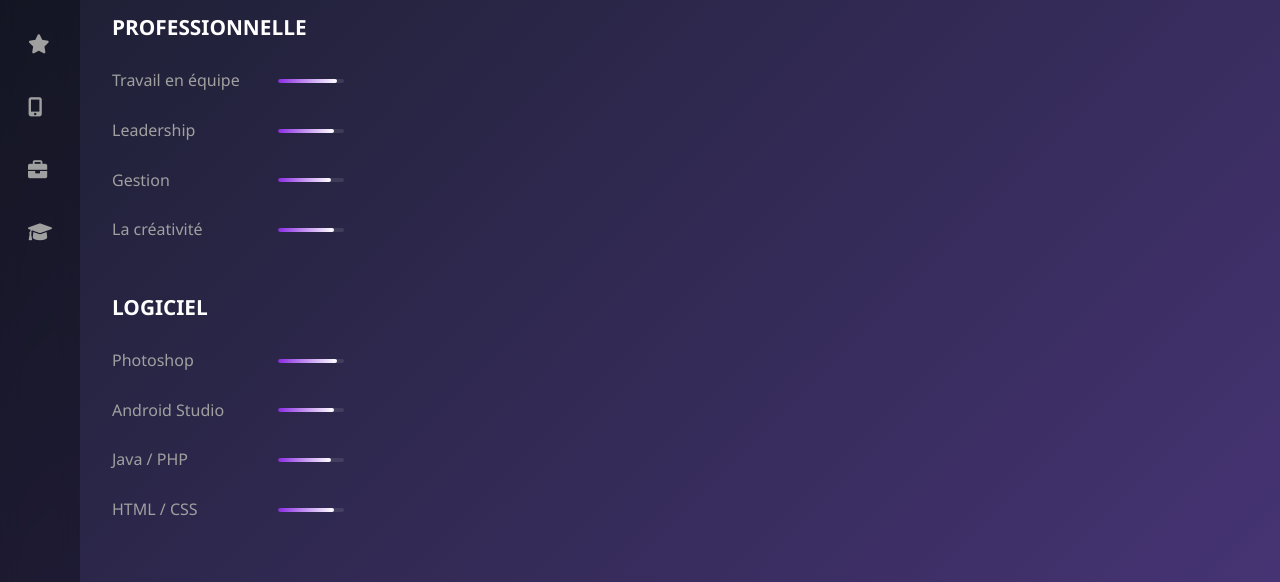
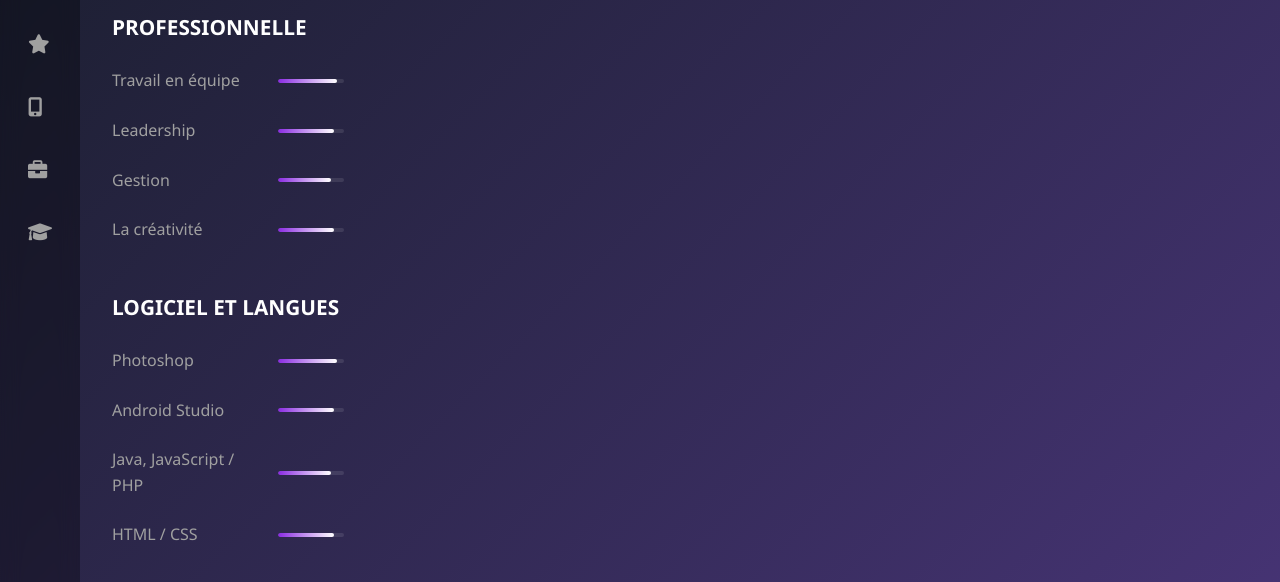
Before and after one commit to omransoliman97/OS-CV, a plain HTML site: page index.html in a window 1280 px wide. Both pictures are taken after a click on the link 39 px from the left and 196 px from the top of the page. Shown: the part 152-734 px from the top of the page. Drawn offline with Linux system fonts and the light colour scheme.

Commit message:
Update index.html

```diff
--- a/index.html
+++ b/index.html
@@ -85,7 +85,7 @@
                     </div>
 
                     <div class="skills-group">
-                        <h3>LOGICIEL</h3>
+                        <h3>LOGICIEL ET LANGUES</h3>
                         <div class="skill-bars">
                             <div class="skill-item">
                                 <span class="skill-name">Photoshop</span>
@@ -100,7 +100,7 @@
                                 </div>
                             </div>
                             <div class="skill-item">
-                                <span class="skill-name">Java / PHP</span>
+                                <span class="skill-name">Java, JavaScript / PHP</span>
                                 <div class="skill-bar">
                                     <div class="skill-progress" style="width: 80%"></div>
                                 </div>
```
